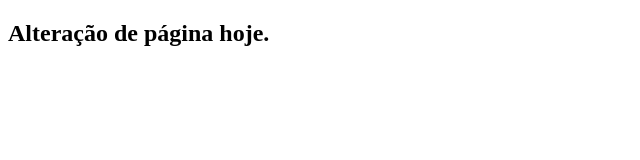
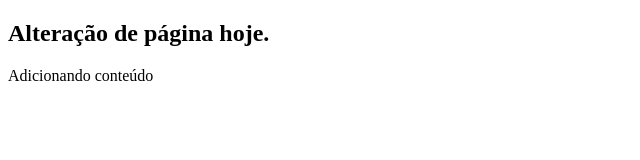
Before and after one commit to hwaja0258/gama-no-github, a plain HTML site: page index.html in a window 1280 px wide. Shown: the whole page, without its empty margins (0-640 px from the left). Drawn offline with Linux system fonts and the light colour scheme.

Commit message:
Conteúdo adicionado

```diff
--- a/index.html
+++ b/index.html
@@ -6,6 +6,7 @@
 </head>
 <body>
 	<h2>Alteração de página hoje.</h2>
+	<p> Adicionando conteúdo </p>
 
 </body>
 </html>
```
